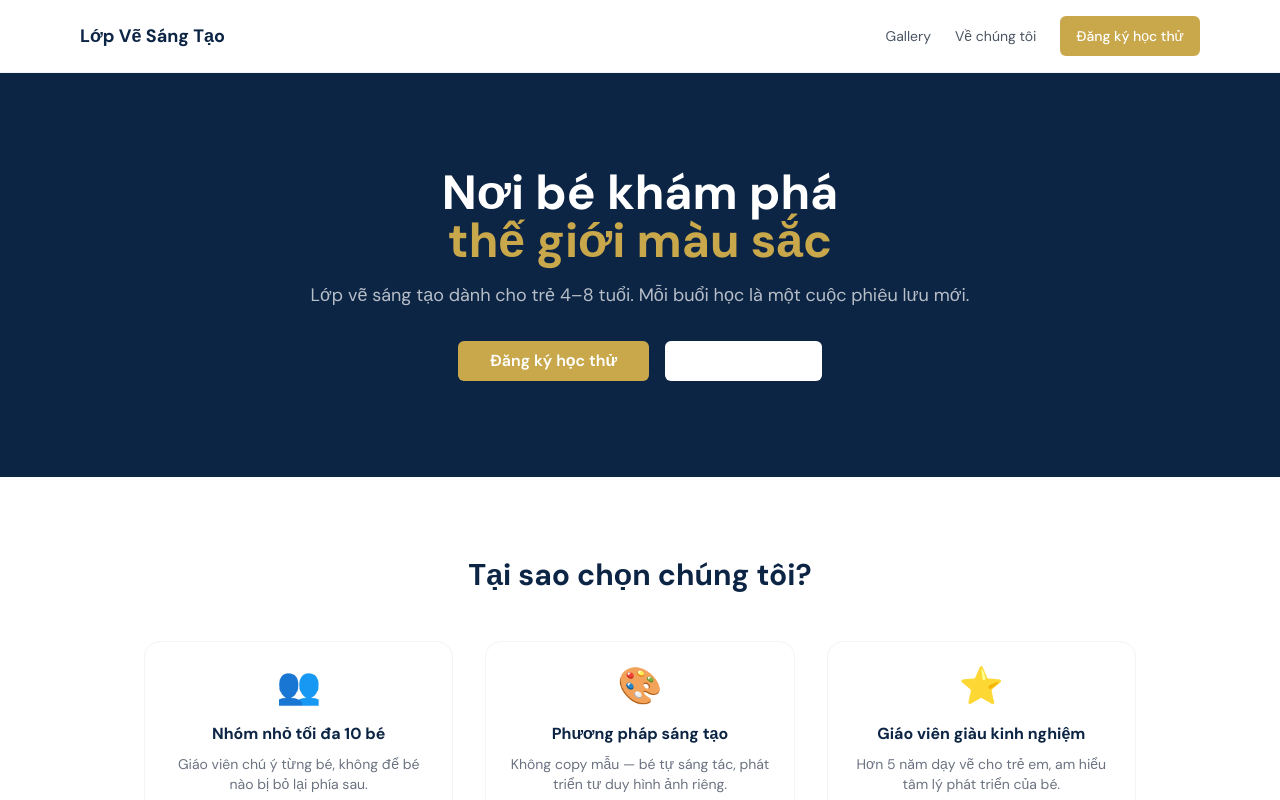
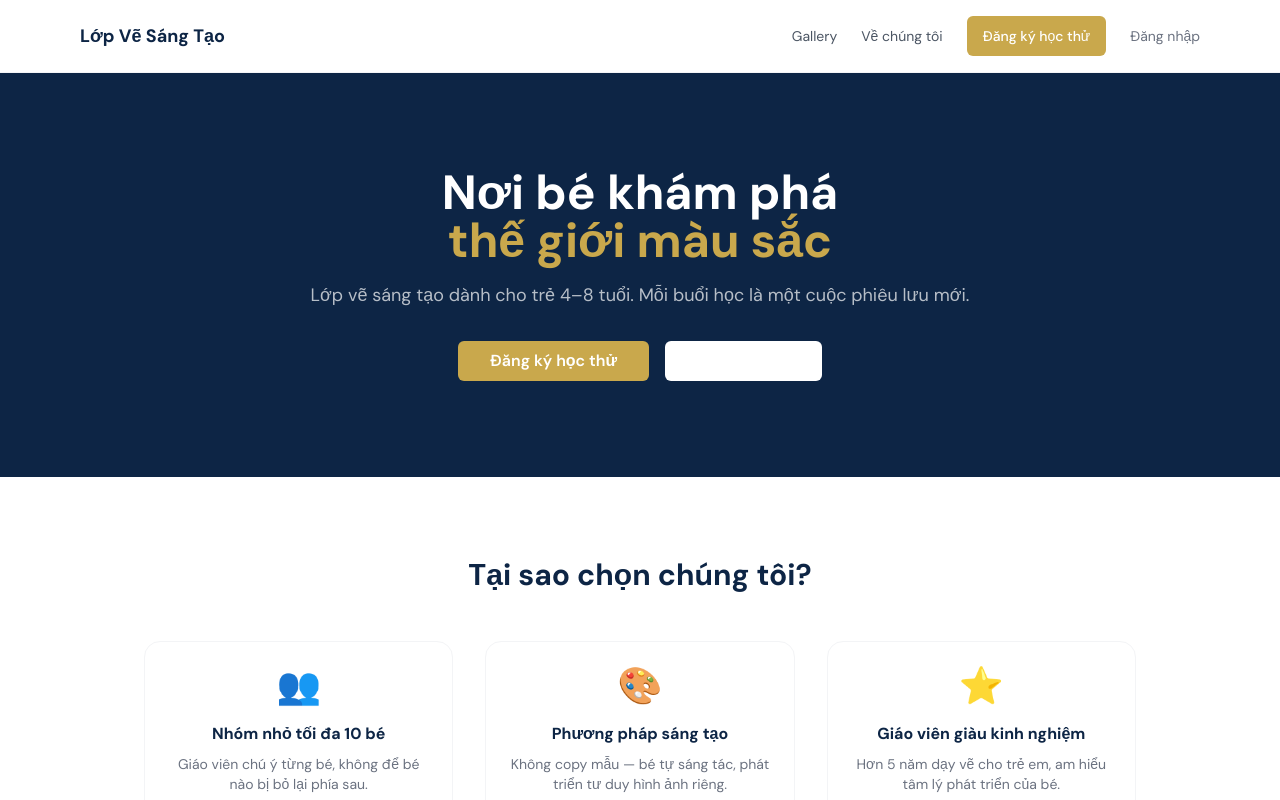
Before and after one commit to ThienDuong-1207/lopvebonghoa, a Next.js app: page / in a window 1280 px wide. Shown: the top 800 px of the page. Built offline with nearby package versions, Linux system fonts and the light colour scheme; no server answers; the database is empty.

Commit message:
Add login link to public navbar

```diff
--- a/components/public/Navbar.tsx
+++ b/components/public/Navbar.tsx
@@ -20,6 +20,9 @@ export default function Navbar() {
               Đăng ký học thử
             </Button>
           </Link>
+          <Link href="/auth/login" className="text-sm text-gray-500 hover:text-[#0D2545]">
+            Đăng nhập
+          </Link>
         </div>
       </div>
     </nav>
```
